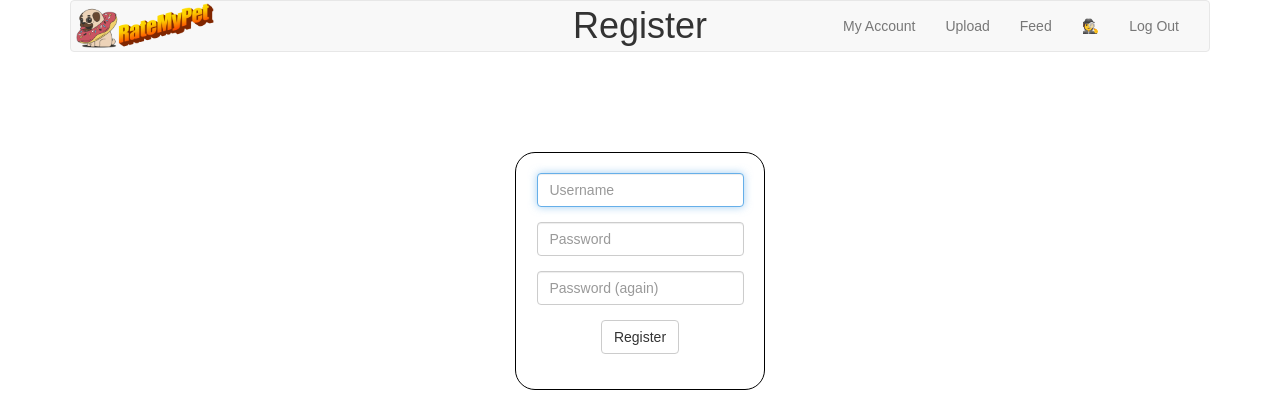
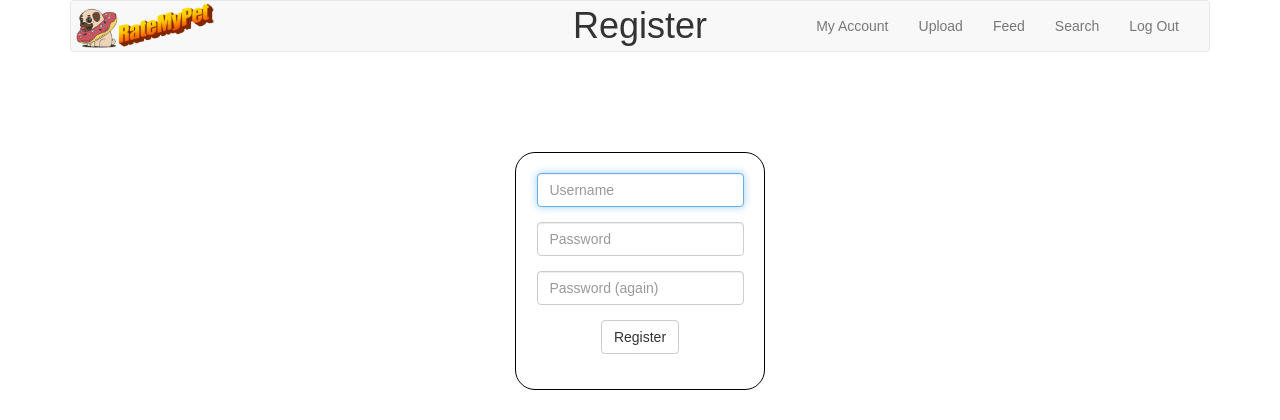
Before and after one commit to rmhklarenaar/ratemypet, a Flask app: template templates/register.html in a window 1280 px wide. Shown: the top 420 px of the page. Run offline with Flask 2, Linux system fonts and the light colour scheme; the template is opened without the code that fills it, so the values that code supplies are empty; the visitor is signed in with stand-in values (Sample User, id 1); some libraries are stand-ins or nearby versions.

Commit message:
sadffndfdgfadc

```diff
--- a/application.py
+++ b/application.py
@@ -284,9 +284,9 @@ def feed():
         return render_template("feed.html", photo_path = photo_path, rating = round(old_rating, 1),gifs = gifs,
                                 username = username, user_id = user_id, comments = comments, photo_id = photo_id)
 
-@app.route("/userpage", methods = ["GET", "POST"])
+@app.route("/search", methods = ["GET", "POST"])
 @login_required
-def search_user():
+def search():
 
     if request.method == "POST":
         if not request.form.get("search_username"):
@@ -306,16 +306,16 @@ def search_user():
         picture_info = get_pictures(user_id)
         profile_pic = select_profile_pic(user_id)[0]["photo_path"]
 
-        return render_template("userpage.html", user_id = user_id, user_username = user_username)
+        return render_template("search.html", user_id = user_id, user_username = user_username)
 
     else:
-        return render_template("userpage.html")
+        return render_template("search.html")
 
-@app.route("/hot", methods = ["GET", "POST"])
-@login_required
-def featured():
-    if request.method == "POST":
-        leaderboard = featured_photos()
-        return render_template("hot.html", leaderboard = leaderboard)
-    else:
-        return render_template("hot.html")
+#@app.route("/hot", methods = ["GET", "POST"])
+#@login_required
+#def featured():
+#    if request.method == "POST":
+#        leaderboard = featured_photos()
+#        return render_template("hot.html", leaderboard = leaderboard)
+#    else:
+#        return render_template("hot.html")
--- a/run_in_terminal.txt
+++ /dev/null
@@ -1,4 +0,0 @@
-
-This is a command for adding extra modules to Flask:
-
-$ pip install Flask-Uploads
--- /dev/null
+++ b/run_in_terminal_first.txt
@@ -0,0 +1,5 @@
+
+This is a command for adding extra modules to Flask and your workspace:
+
+$ pip install Flask-Uploads
+$ pip install requests giphypop
--- a/templates/hot.html
+++ b/templates/hot.html
@@ -8,7 +8,7 @@
     <h3>Hottest Pets - Leaderboard</h3>
     {% for picture in leaderboard%}
         <tr>
-            <td><h2>{{caption}}</h2></td>
+            <td><h2>{{picture.caption}}</h2></td>
             <td><img src="{{picture.photo_path}}" style="height: 400px;"/></td>
             <td><p style="color: black; font-size:30px; ">{{picture.rating}}</p></td>
         </tr>
--- a/templates/layout.html
+++ b/templates/layout.html
@@ -39,17 +39,17 @@
                     <div class="collapse navbar-collapse" id="navbar">
                         {% if session.user_id %}
                             <ul class="nav navbar-nav navbar-right">
-                                <li><a href="{{ url_for('your_userpage') }}" method="post">My Account</a></li>
-                                <li><a href="{{ url_for('upload') }}">Upload</a></li>
-                                <!--<li><a href="{{ url_for('hot') }}">Hot</a></li>-->
-                                <li><a href="{{ url_for('feed') }}">Feed</a></li>
-                                <li><a href="{{ url_for('search') }}">🕵</a></li>
-                                <li><a href="{{ url_for('logout') }}">Log Out</a></li>
+                                <li><a href="{{url_for('your_userpage')}}" method="post">My Account</a></li>
+                                <li><a href="{{url_for('upload')}}">Upload</a></li>
+                                <li><a href="{{url_for('feed')}}">Feed</a></li>
+
+                                <li><a href="{{url_for('search')}}">Search</a></li>
+                                <li><a href="{{url_for('logout')}}">Log Out</a></li>
                             </ul>
                         {% else %}
                             <ul class="nav navbar-nav navbar-right">
-                                <li><a href="{{ url_for('register') }}">Register</a></li>
-                                <li><a href="{{ url_for('login') }}">Log In</a></li>
+                                <li><a href="{{url_for('register')}}">Register</a></li>
+                                <li><a href="{{url_for('login')}}">Log In</a></li>
                             </ul>
                         {% endif %}
                     </div>
--- a/templates/login.html
+++ b/templates/login.html
@@ -6,13 +6,13 @@
 
 {% block main %}
     <center><section style="border: 0.5px solid black; margin-top:100px; border-radius: 20px; padding: 20px; width: 250px;">
-    <form action="{{ url_for('login') }}" method="post">
+    <form action="{{url_for('login')}}" method="post">
         <fieldset>
             <div class="form-group">
-                <input autocomplete="off" autofocus class="form-control" name="username" placeholder="Username" type="text"/>
+                <input autocomplete="off" autofocus class="form-control" name="username" placeholder="Username" type="text" required/>
             </div>
             <div class="form-group">
-                <input class="form-control" name="password" placeholder="Password" type="password"/>
+                <input class="form-control" name="password" placeholder="Password" type="password" required/>
             </div>
             <div class="form-group">
                 <button class="btn btn-default" type="submit">Log In</button>
--- a/templates/register.html
+++ b/templates/register.html
@@ -9,13 +9,13 @@
     <form action="{{ url_for('register') }}" method="post">
         <fieldset>
             <div class="form-group">
-                <input autocomplete="off" autofocus class="form-control" name="username" placeholder="Username" type="text" maxlength="20"/>
+                <input autocomplete="off" autofocus class="form-control" name="username" placeholder="Username" type="text" maxlength="20" required/>
             </div>
             <div class="form-group">
-                <input class="form-control" name="password" placeholder="Password" type="password" maxlength="30"/>
+                <input class="form-control" name="password" placeholder="Password" type="password" maxlength="30" required/>
             </div>
             <div class="form-group">
-                <input class="form-control" name="password_check" placeholder="Password (again)" type="password"/>
+                <input class="form-control" name="password_check" placeholder="Password (again)" type="password" required/>
             </div>
             <div class="form-group">
                 <button class="btn btn-default" type="submit">Register</button>
```
